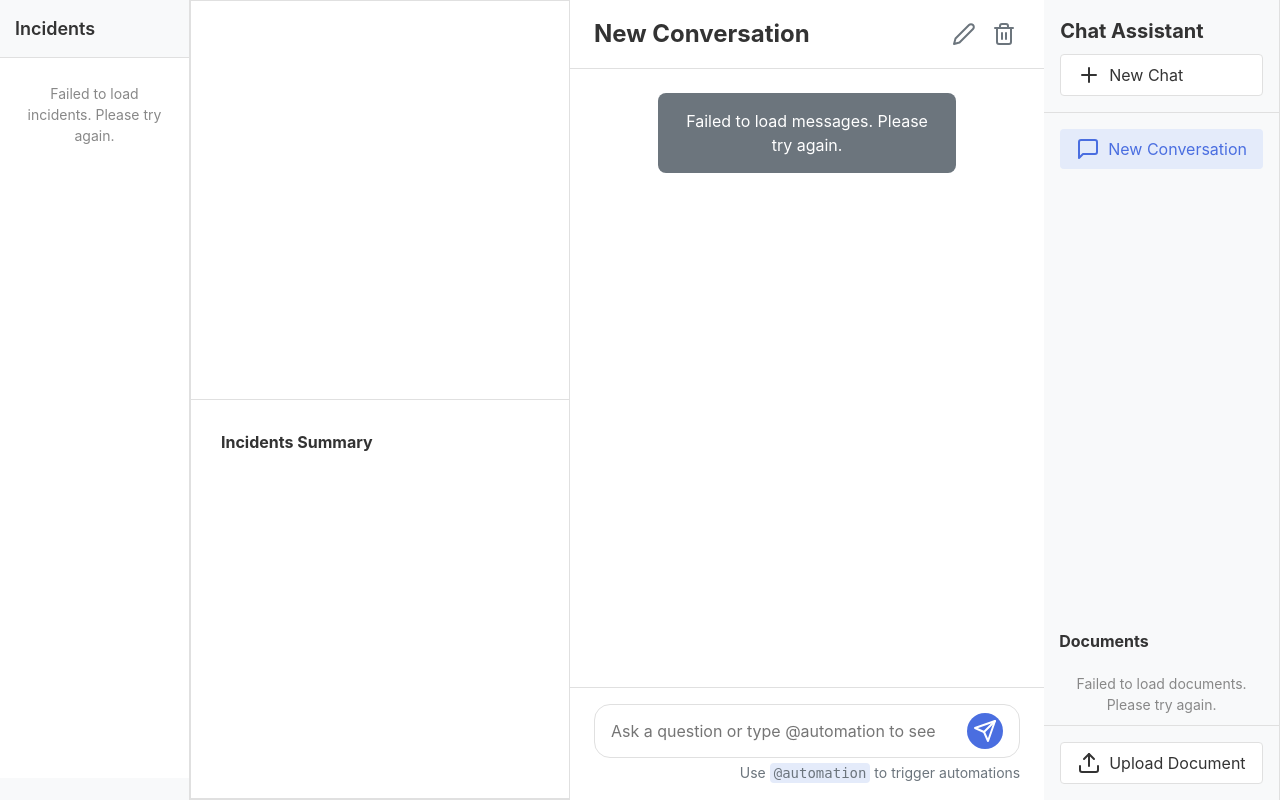
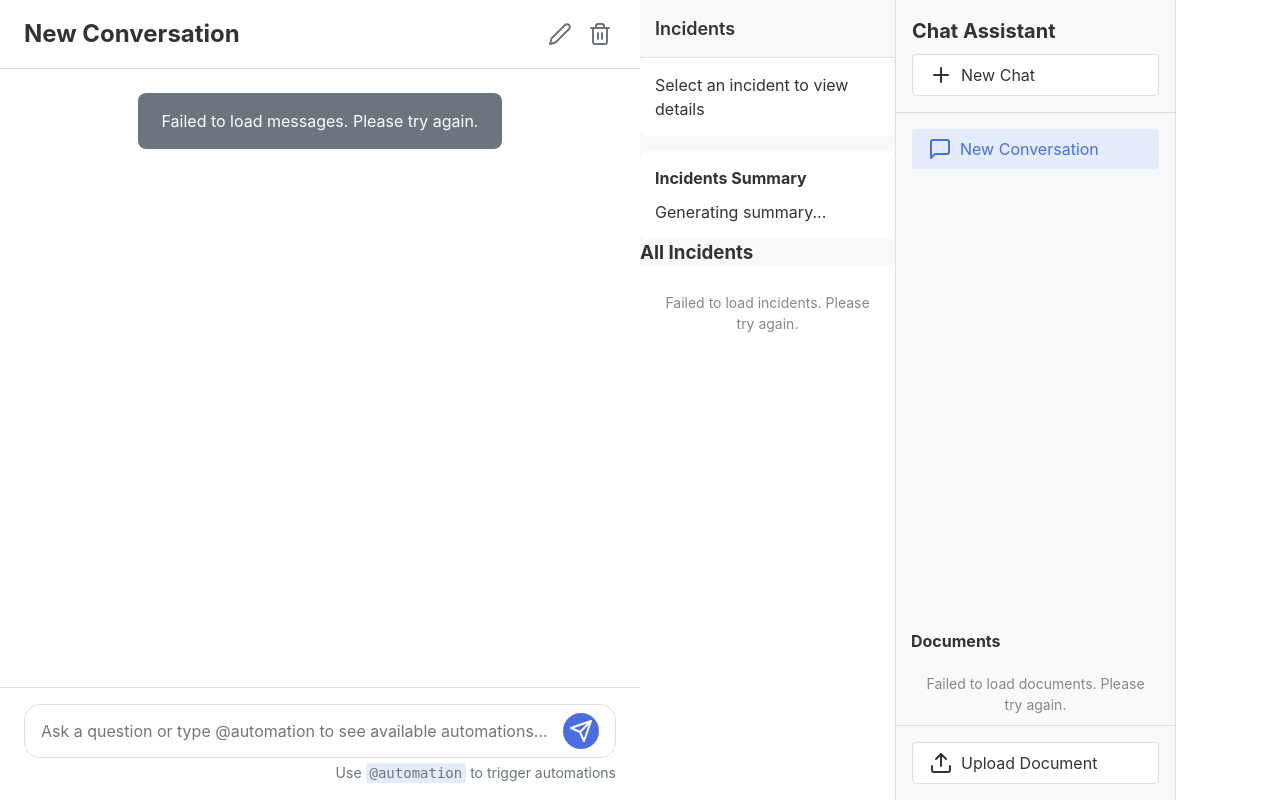
Before and after one commit to firaz-bug/Bumblebee, a Django app: page / in a window 1280 px wide. Run offline with Django 4.2, Linux system fonts and the light colour scheme; data comes from the database, SQL or seed files in the repository; both versions use the stored data as it was after the commit; some libraries are stand-ins or nearby versions.

Commit message:
Refactor UI layout: reorganized chat app layout to improve readability and user experience.  Moved incidents section to a sidebar.
Replit-Commit-Author: Agent
Replit-Commit-Session-Id: b253dd88-fecb-43a7-9db1-f65259ebea04
Replit-Commit-Screenshot-Url: https://storage.googleapis.com/screenshot-production-us-central1/5c3a75fc-ee19-46c1-bdfa-f83a3406b60d/6675722c-4595-48fb-9a45-1a62e2438f2f.jpg

```diff
--- a/chat_app/templates/chat_app/base.html
+++ b/chat_app/templates/chat_app/base.html
@@ -37,40 +37,7 @@
 </head>
 <body>
     <div class="app-container">
-        <aside class="incidents-column">
-            <div class="incidents-header">
-                <h1 class="incidents-title">Incidents</h1>
-            </div>
-            <div id="incidents-list" class="incidents-list">
-                <!-- Incidents will be loaded here -->
-                <div class="loading-incidents">Loading incidents...</div>
-            </div>
-        </aside>
-
-        <div class="empty-space">
-            <div class="empty-space-top" id="incident-details-container">
-                <div class="incident-details" style="display: none;">
-                    <h3 id="incident-title"></h3>
-                    <div class="incident-details-meta">
-                        <span id="incident-severity"></span>
-                        <span id="incident-status"></span>
-                    </div>
-                    <p id="incident-description"></p>
-                </div>
-            </div>
-            <div class="empty-space-bottom">
-                <div class="incident-summary">
-                    <h3>Incidents Summary</h3>
-                    <div class="summary-stats" id="incidents-summary">
-                    </div>
-                </div>
-            </div>
-        </div>
-
-        <main class="main-content">
-            {% block content %}{% endblock %}
-        </main>
-
+        <!-- Left sidebar for navigation -->
         <aside class="sidebar">
             <div class="sidebar-header">
                 <h1 class="app-title">Chat Assistant</h1>
@@ -98,6 +65,40 @@
                 <button id="upload-document-btn" class="upload-btn">
                     <i data-feather="upload"></i> Upload Document
                 </button>
+            </div>
+        </aside>
+
+        <!-- Main chat content area -->
+        <main class="main-content">
+            {% block content %}{% endblock %}
+        </main>
+
+        <!-- Right column for incidents -->
+        <aside class="incidents-column">
+            <div class="incidents-header">
+                <h1 class="incidents-title">Incidents</h1>
+            </div>
+
+            <!-- Selected incident details section -->
+            <div id="incident-details" class="incident-details">
+                <div class="empty-state">Select an incident to view details</div>
+            </div>
+
+            <!-- Incidents summary section -->
+            <div id="incident-summary" class="incident-summary">
+                <h3>Incidents Summary</h3>
+                <div id="summary-content" class="summary-content">
+                    <div class="loading-summary">Generating summary...</div>
+                </div>
+            </div>
+
+            <!-- Incidents list -->
+            <div class="incidents-section">
+                <h3>All Incidents</h3>
+                <div id="incidents-list" class="incidents-list">
+                    <!-- Incidents will be loaded here -->
+                    <div class="loading-incidents">Loading incidents...</div>
+                </div>
             </div>
         </aside>
 
```
Also changed, not shown: db.sqlite3.
